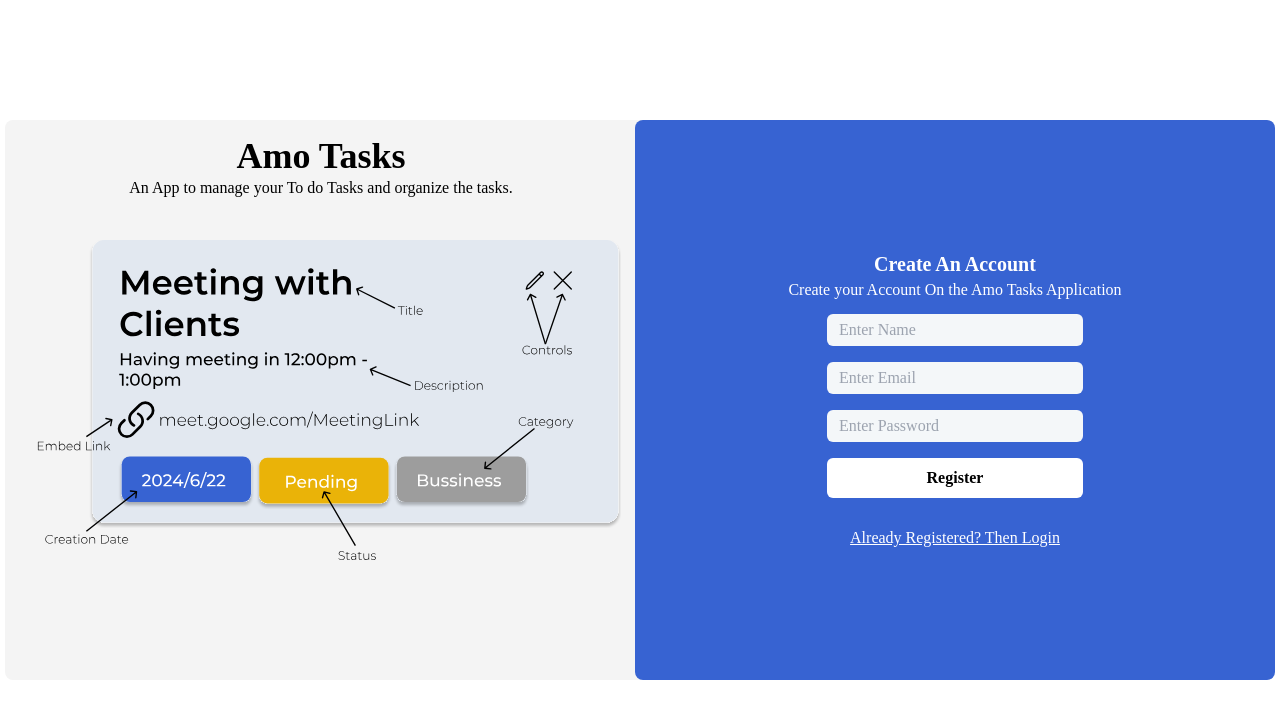
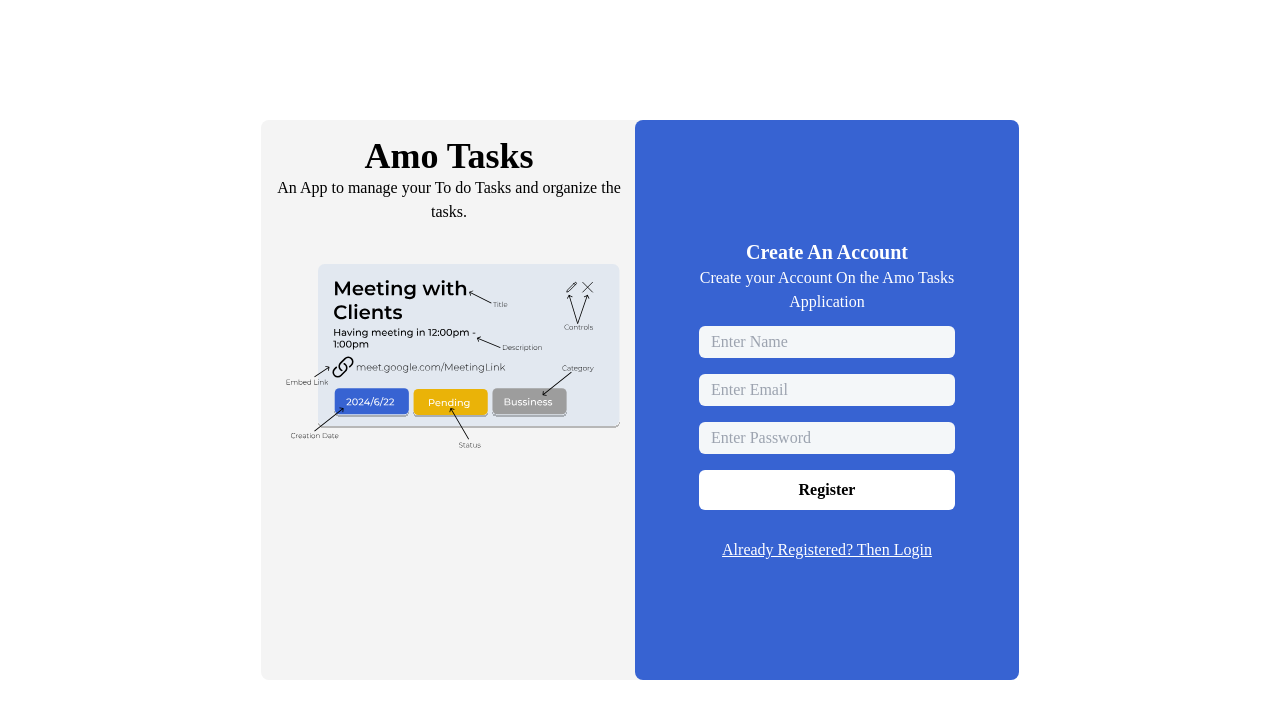
Before and after one commit to Ghulam-Muhammad-Ahmad/Task-Manager, a React (Vite) app: page / in a window 1280 px wide. Shown: the top 718 px of the page. Built offline with nearby package versions, Linux system fonts and the light colour scheme; no server answers.

Commit message:
Adding UMS

```diff
--- a/package.json
+++ b/package.json
@@ -11,7 +11,6 @@
   },
   "dependencies": {
     "appwrite": "^15.0.0",
-    "dotenv": "^16.4.5",
     "get-title-at-url": "^2.0.0",
     "react": "^18.2.0",
     "react-dom": "^18.2.0",
--- a/src/App.jsx
+++ b/src/App.jsx
@@ -3,8 +3,7 @@ import Navbar from './components/Navbar';
 import Main from './components/Main';
 import { account, checkAndCreateDocument } from './AppwriteConfig.js';
 import { useNavigate } from 'react-router-dom';
-import dotenv from 'dotenv';
-dotenv.config();
+
 
 
 export default function App() {
--- a/src/components/RegisterLogin.jsx
+++ b/src/components/RegisterLogin.jsx
@@ -5,7 +5,7 @@ import Login from './Login'
 const Regsiterlogin = () => {
 const [entrystate, setEntrystate] = useState(true)
   return (
-    <div className='absolute md:flex-row flex-col justify-center items-stretch flex-wrap flex top-1/2 left-1/2 -translate-x-1/2 -translate-y-1/2 md:min-w-[60vw] md:min-h-[70vh] w-full'>
+    <div className='absolute md:flex-row flex-col justify-center items-stretch flex-wrap flex top-1/2 left-1/2 -translate-x-1/2 -translate-y-1/2 md:w-[60vw] md:h-[70vh] w-full'>
       <div className="left md:block hidden flex-col bg-[#F4F4F4] md:w-1/2  rounded-s-lg pt-4 pr-6 pb-4 pl-4 flex justify-center items-center">
       <div className="details pb-10 flex flex-col justify-center items-center text-center">
         <h1 className='text-[#000] text-4xl font-bold'>Amo Tasks</h1>
--- a/src/main.jsx
+++ b/src/main.jsx
@@ -5,9 +5,6 @@ import App from './App.jsx';
 import './index.css';
 import RegisterLogin from './components/RegisterLogin.jsx';
 import { account } from './AppwriteConfig.js';
-import dotenv from 'dotenv';
-dotenv.config();
-
 const CheckSession = ({ children }) => {
   const navigate = useNavigate(); // Moved inside the component
 
```
Also changed, not shown: 1 other file (tests, documents, lock files or other folders).
